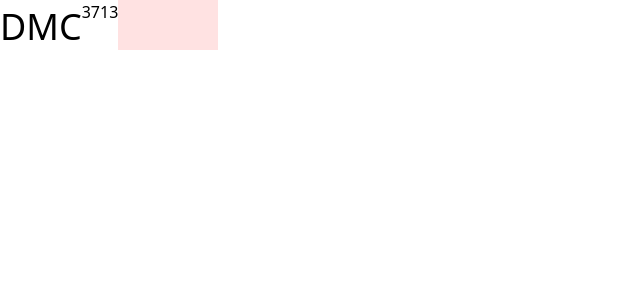
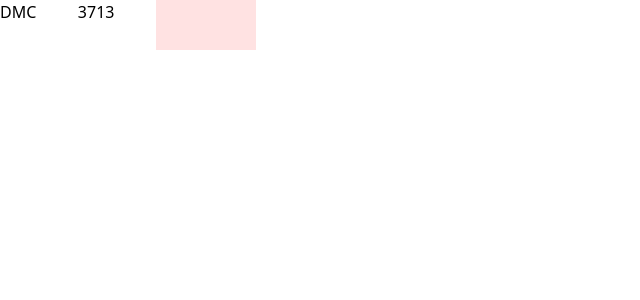
Before and after one commit to ialsowalkdogs/floss-stash, a Next.js app: page / in a window 1280 px wide. Shown: the top 300 px of the page, without its empty margins (0-640 px from the left). Built offline with nearby package versions, Linux system fonts and the light colour scheme.

Commit message:
Extract a card component

```diff
--- /dev/null
+++ b/components/FlossCard.tsx
@@ -0,0 +1,27 @@
+import React from "react";
+
+interface Floss {
+  brand: string;
+  color: number;
+  r: number;
+  g: number;
+  b: number;
+}
+
+const FlossCard = ({ brand, color, r, g, b }: Floss) => {
+  return (
+    <div className="flex justify-between w-1/5">
+      <p className="font-sans">{brand}</p>
+      <p>{color}</p>
+      <div
+        style={{
+          width: "100px",
+          height: "50px",
+          backgroundColor: `rgb(${r}, ${g}, ${b})`
+        }}
+      />
+    </div>
+  );
+};
+
+export default FlossCard;
--- a/pages/index.js
+++ b/pages/index.js
@@ -1,3 +1,5 @@
+import FlossCard from "../components/FlossCard";
+
 export default () => {
   const sampleFloss = {
     brand: "DMC",
@@ -9,19 +11,7 @@
 
   return (
     <div className="App">
-      <div className="flex">
-        <p className="font-sans text-4xl">{sampleFloss.brand}</p>
-        <p>{sampleFloss.color}</p>
-        <div
-          style={{
-            width: "100px",
-            height: "50px",
-            backgroundColor: `rgb(${sampleFloss.r}, ${sampleFloss.g}, ${
-              sampleFloss.b
-            })`
-          }}
-        />
-      </div>
+      <FlossCard {...sampleFloss} />
     </div>
   );
 };
```
